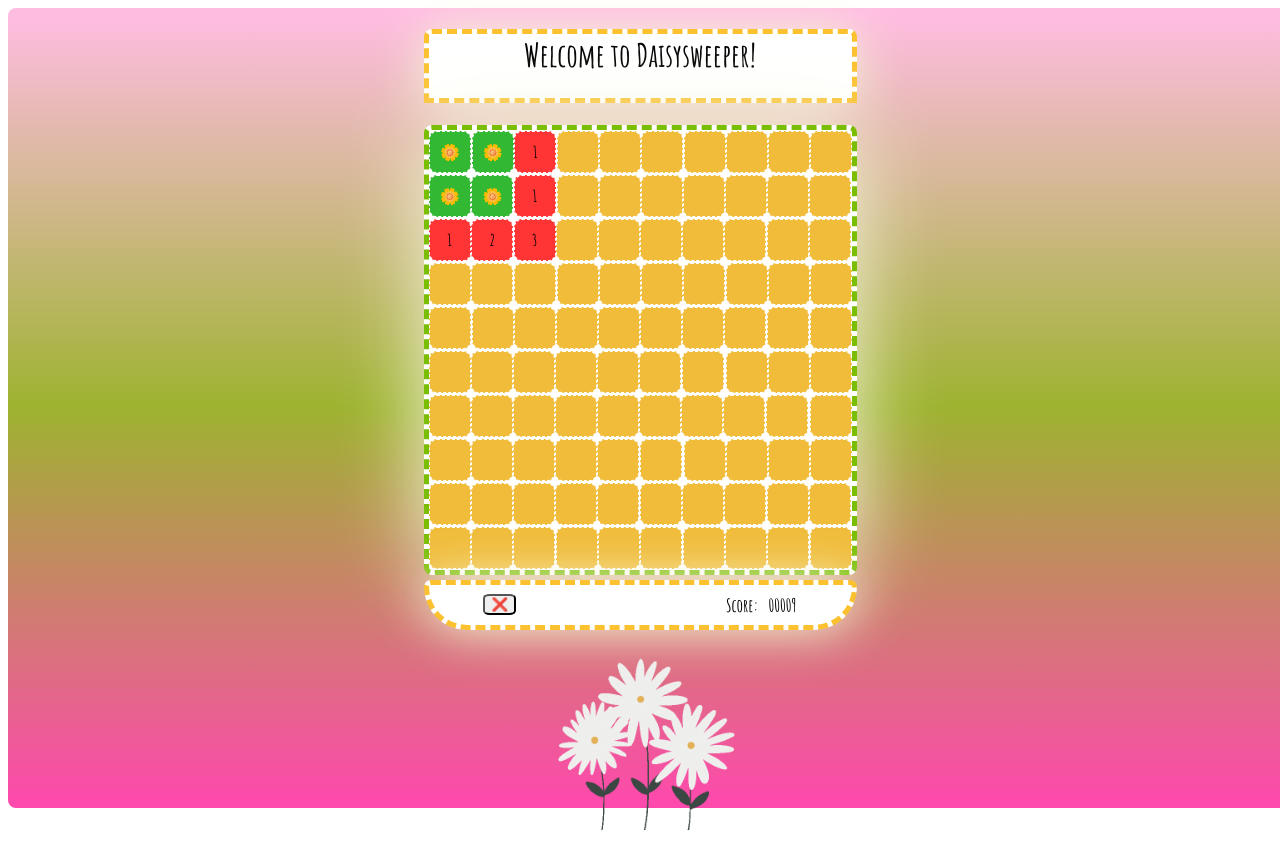
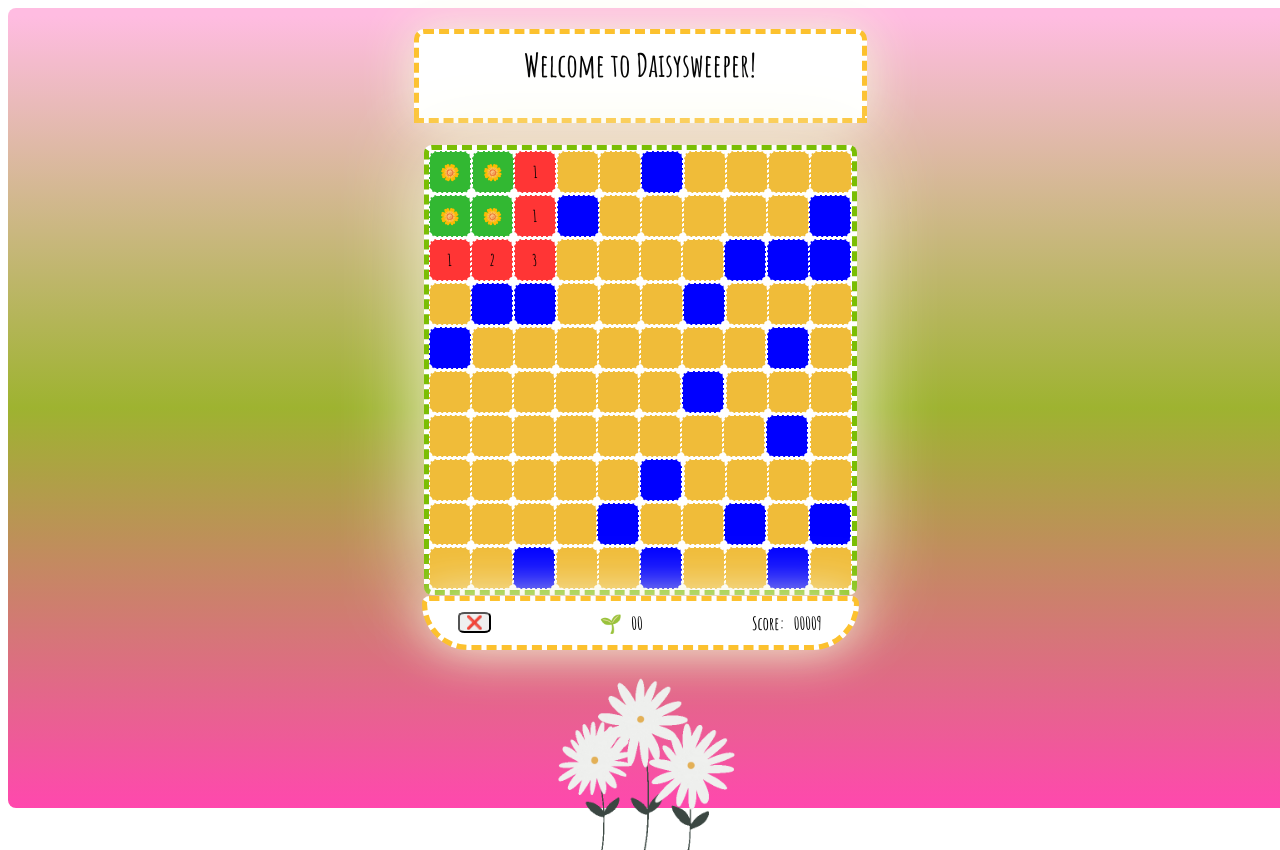
Before and after one commit to PintoCamila/DaisySweeperDeploy, a website: page MinesweeperProject/index.html in a window 1280 px wide. Both pictures are taken after a click on the element 449 px from the left and 151 px from the top of the page. Drawn offline with Linux system fonts and the light colour scheme.

Commit message:
Win condition, rightEdge and Flags
Corrected Win condition to consider Score.
Corrected rightEdge. No longer checks number to the right.
Added number of Flags to UI
Corrected available number of Flags to correspond to win Condition

```diff
--- a/MinesweeperProject/index.html
+++ b/MinesweeperProject/index.html
@@ -23,6 +23,8 @@
         <footer id="footer">
             <div class="score">
                 <button id="playAgainButton">❌</button>
+                <span id="flagLabel">🌱</span>
+                <span id="flagCounter">00</span>
                 <span id="scoreLabel">Score:</span>
                 <span id="scorePoints">00000</span>
             </div>
--- a/MinesweeperProject/main.js
+++ b/MinesweeperProject/main.js
@@ -1,13 +1,14 @@
 const grid = document.querySelector(".grid");
 let scoreCounter = document.querySelector("#scorePoints");
 let playAgainButton = document.querySelector("#playAgainButton");
+let flagCounter = document.querySelector("#flagCounter")
 
 let width = 10;
 let squares = [];
 
 let bombAmount = 20;
 let flags = 0;
-let maxFlags = bombAmount/2;
+let maxFlags = bombAmount;
 
 let score = 0;
 let maxScore = (width * width) - bombAmount;
@@ -42,6 +43,7 @@ function createBoard() {
 
           addFlag(square);
 
+
         }
     }
   }
@@ -50,14 +52,13 @@ function createBoard() {
   for (let i = 0; i < squares.length; i++) {
     let total = 0;
     const isLeftEdge = i % width === 0;
-    const isRightEdge = i === width - 1;
+    const isRightEdge = (i % width) === width -1;
 
     if (squares[i].classList.contains("safeSquare")) {
       if (i > 0 && !isLeftEdge && squares[i - 1].classList.contains("bomb")) {
         total++;
       }
-      if (
-        i > 9 && !isRightEdge && squares[i + 1 - width].classList.contains("bomb")) {
+      if (i > 9 && !isRightEdge && squares[i + 1 - width].classList.contains("bomb")) {
         total++;
       }
       if (i > 10 && squares[i - width].classList.contains("bomb")) {
@@ -92,8 +93,7 @@ function click(square) {
   if (isGameOver) {
     return;
   }
-  if (square.classList.contains("checked") || square.classList.contains("isolated" || square.classList.contains("flag"))
-  ) {
+  if (square.classList.contains("checked") || square.classList.contains("isolated") || square.classList.contains("flag")) {
     return;
   }
   if (square.classList.contains("bomb")) {
@@ -101,10 +101,10 @@ function click(square) {
     GameOver(square);
 
   } else {
-    let totalBombs = square.getAttribute("data");
-    if (totalBombs != 0) {
+    let adjacentBombs = square.getAttribute("data");
+    if (adjacentBombs != 0) {
       square.classList.add("checked");
-      square.innerHTML = totalBombs;
+      square.innerHTML = adjacentBombs;
       incrementScore();
       return;
     }
@@ -163,7 +163,7 @@ function checkSquare(square, squareId) {
         const newSquare = document.getElementById(newId);
         click(newSquare);
     }
-  }, 10)
+  }, 30)
 }
 
 
@@ -172,9 +172,19 @@ function incrementScore(){
   score++;
   scoreCounter.innerText = score.toString().padStart(5, "0");
 
-  if(score === maxScore){
-    isGameOver = true;
-  }
+  checkVictory();
+}
+
+//Increment Flag count:
+function incrementFlagCount(){
+  flags++;
+  flagCounter.innerText = flags.toString().padStart(2, "0");
+}
+
+//Decrement Flag count:
+function decrementFlagCount(){
+  flags--;
+  flagCounter.innerText = flags.toString().padStart(2, "0");
 }
 
 //Game Over:
@@ -190,7 +200,7 @@ function GameOver(square){
 }
 
 //Check For Victory State:
-function checkVictory() {
+function checkFlagVictory() {
     let matches = 0;
     for(let i = 0; i < squares.length; i++){
         if(squares[i].classList.contains("flag") && squares[i].classList.contains("bomb")) {
@@ -199,8 +209,21 @@ function checkVictory() {
         if(matches === bombAmount) {
             console.log("All Bombs Found. You Win!");
             isGameOver = true;
+            return;
         }
     }
+}
+
+function checkTileVictory() {
+  if(score === maxScore){
+    console.log("All Safe Tiles Found. You Win!");
+    isGameOver = true;
+  }
+}
+
+function checkVictory() {
+  checkTileVictory();
+  checkFlagVictory();
 }
 
 //Add Flag:
@@ -212,12 +235,12 @@ function addFlag(square) {
         if(!square.classList.contains("flag")) {
             square.classList.add("flag");
             square.innerHTML = "🌱";
-            flags++;
+            incrementFlagCount();
             checkVictory();
-        } else {
+        } else if (square.classList.contains("flag")) {
             square.classList.remove("flag");
             square.innerHTML = "";
-            flags --;
+            decrementFlagCount();
         }
     }
 }
--- a/MinesweeperProject/style.css
+++ b/MinesweeperProject/style.css
@@ -14,7 +14,7 @@ body {
   height: 100%;
 
   background: rgb(255,188,225);
-background: linear-gradient(180deg, rgba(255,188,225,1) 1%, rgba(158,179,48,1) 50%, rgba(255,72,174,1) 100%);
+  background: linear-gradient(180deg, rgba(255,188,225,1) 1%, rgba(158,179,48,1) 50%, rgba(255,72,174,1) 100%);
 }
 
 .gameHeader {
@@ -36,13 +36,15 @@ background: linear-gradient(180deg, rgba(255,188,225,1) 1%, rgba(158,179,48,1) 5
   border-width: 5px;
   border-style: dashed;
   border-color: black;
-  border-top-right-radius: 8px;
-  border-top-left-radius: 8px;
+  border-top-right-radius: 10px;
+  border-top-left-radius: 10px;
 
   box-shadow: 0px 0px 50px beige;
   border-color: rgb(252, 193, 46);
 
   font-weight: bold;
+
+  padding: 10px;
 }
 
 .container {
@@ -50,11 +52,14 @@ background: linear-gradient(180deg, rgba(255,188,225,1) 1%, rgba(158,179,48,1) 5
   justify-content: center;
   align-items: flex-start;
   position: relative;
+
+  top: 0px;
+  margin: auto;
+
   width: 440px;
-  top: 0px;
+  max-width: 100%;
   height: 505px;
-  margin: auto;
-  max-width: 100%;
+
   text-align: center;
 }
 
@@ -81,12 +86,15 @@ background: linear-gradient(180deg, rgba(255,188,225,1) 1%, rgba(158,179,48,1) 5
 
 div {
   display: flex;
+  align-items: center;
+  justify-content: center;
+
   height: 40px;
   width: 40px;
-  align-items: center;
-  justify-content: center;
+
+  border-radius: 8px;
+
   text-align: center;
-  border-radius: 8px;
 }
 
 #footer {
@@ -99,6 +107,7 @@ div {
   display: flex;
   align-items: center;
   position: absolute;
+
   width: 423px;
   height: 2.5rem;
 
@@ -113,21 +122,39 @@ div {
   border-color: rgb(252, 193, 46);
 }
 
+#playAgainButton {
+  display: flex;
+
+  border-radius: 20%;
+}
+
 .score {
   display: flex;
   justify-self: flex-end;
+  justify-content: space-around;
   position: relative;
+
+  padding: 2px;
   bottom: 0px;
-  justify-content: space-around;
+
   width: 100px;
+
   font-weight: 900;
   font-size: large;
+}
+
+#flagLabel{
+  display: flex;
+  justify-self: flex-end;
+  left: 50px;
+
+  position: relative;
 }
 
 #scoreLabel {
   display: flex;
   justify-self: flex-end;
-  left: 100px;
+  left: 50px;
 
   position: relative;
 }
@@ -138,19 +165,17 @@ div {
   position: relative;
 }
 
-#playAgainButton {
-  display: flex;
-  border-radius: 20%;
-}
+.bomb {
+  justify-content: center;
+  align-items: center;
 
-.bomb {
-  background-color: rgb(240, 188, 57);
+  margin: auto;
+
+  background-color: blue;
   border-width: 1px;
   border-style: dashed;
   border-color: white;
-  justify-content: center;
-  align-items: center;
-  margin: auto;
+
   text-align: center;
 }
 
@@ -159,22 +184,29 @@ div {
   border-width: 1px;
   border-style: dashed;
   border-color: white;
+
   text-align: center;
 }
 
 .checked {
-  background-color: rgb(255, 53, 53);
   justify-content: center;
   align-items: center;
+
   margin: auto;
+
+  background-color: rgb(255, 53, 53);
+
   text-align: center;
 }
 
 .isolated {
+  align-items: center;
+  justify-content: center;
+
+  margin: auto;
+
   background-color: rgb(50, 184, 50);
-  justify-content: center;
-  align-items: center;
-  margin: auto;
+
   text-align: center;
 }
 
@@ -183,6 +215,7 @@ div {
   display: flex;
   position: absolute;
   justify-content: center;
+
   width: 100%;
   height: auto;
 
```
